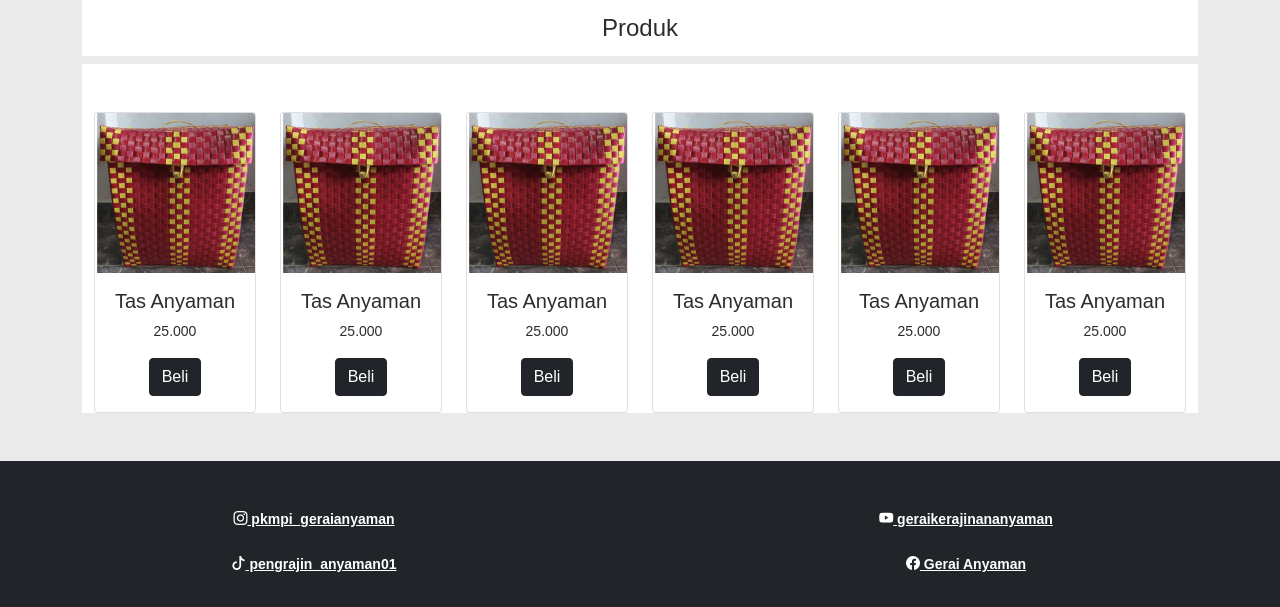
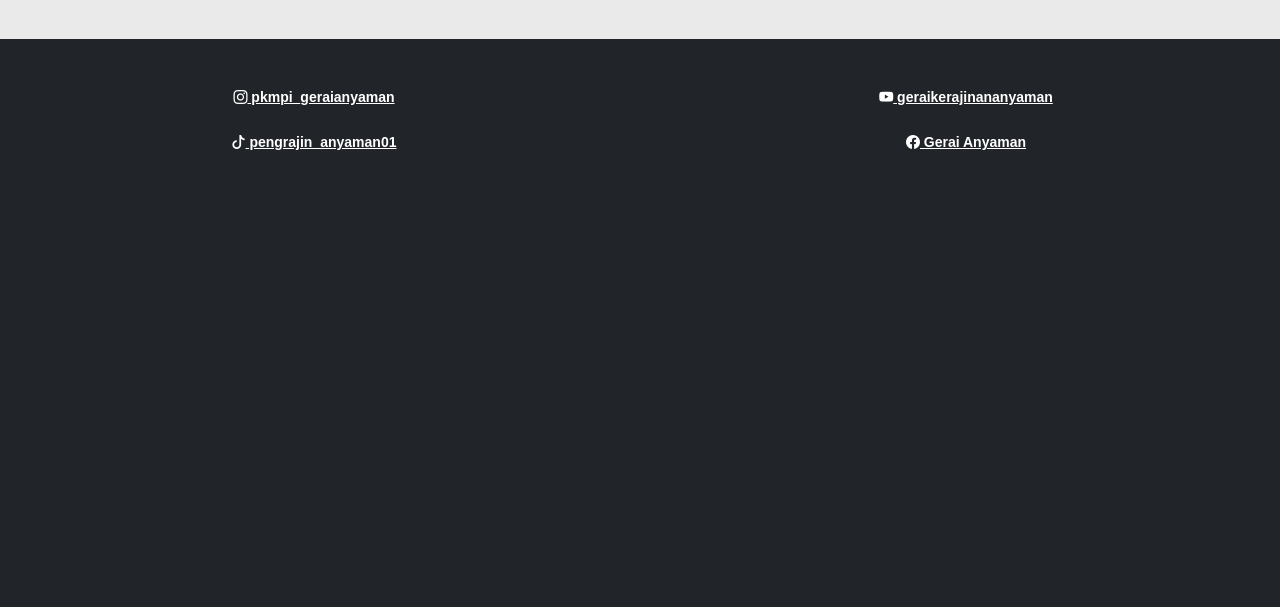
Before and after one commit to khisanafif/GKJ, a PHP site: page / in a window 1280 px wide. Shown: the part 734-1341 px from the top of the page. After the commit the page ends 884 px from the top, so only its background shows below. Run offline with PHP 8.4, Linux system fonts and the light colour scheme; some web fonts are replaced; grey boxes are pictures that could not be loaded.

Commit message:
Menammbahkan product dan memindahkan ke koleksi

```diff
--- a/fontawesome/css/stylehome.css
+++ b/fontawesome/css/stylehome.css
@@ -134,3 +134,7 @@ section{
     border-radius: 8px;
     cursor: pointer;
   }
+
+  .card{
+    height: 400px;
+  }
--- a/index.html
+++ b/index.html
@@ -11,6 +11,8 @@
   <!-- Bootstrap Icon -->
   <link rel="stylesheet" href="https://cdn.jsdelivr.net/npm/bootstrap-icons@1.10.5/font/bootstrap-icons.css">
 
+  <link rel='icon' type='image/png' sizes='32x32' href='../assets/logo.png'>
+  <link rel='icon' type='image/png' sizes='96x96' href='../assets/logo.png'>
 
 
   <title>GK Jember</title>
@@ -36,7 +38,7 @@
             <a class="nav-link active" aria-current="page" href="#">Home</a>
           </li>
           <li class="nav-item">
-            <a class="nav-link" href="#">Koleksi</a>
+            <a class="nav-link" href="../pages/koleksi.html">Koleksi</a>
           </li>
           <li class="nav-item">
             <a class="nav-link" href="#">Notifikasi</a>
@@ -107,79 +109,7 @@
             </div>
         </div>
     <!-- Akhir Special Offer-->
-    </div>
 
-
-
-  <!-- Produk -->
-  <div class="container mt-2 ">
-    <div class="judul-produk" style="background-color: #FFF; padding: 5px 10px;">
-      <h4 class="text-center" style="margin-top: 10px;">Produk</h4>
-    </div>
-        <div class="row text-center row-container mt-2">
-          <div class="col-lg-2 col-md-2 col-sm-4 col-6 mt-5" >
-            <div class="card text-center" >
-              <img src="assets/produk/produk1.jpg" class="card-img-top" alt="...">
-              <div class="card-body">
-                <h5 class="card-title">Tas Anyaman</h5>
-                <p class="card-text">25.000</p>
-                <a href="../pages/singleproduct.html" class="btn btn-dark" onclick="Beli()">Beli</a>
-              </div>
-            </div>
-          </div>
-          <div class="col-lg-2 col-md-2 col-sm-4 col-6 mt-5" >
-            <div class="card text-center" >
-              <img src="assets/produk/produk1.jpg" class="card-img-top" alt="...">
-              <div class="card-body">
-                <h5 class="card-title">Tas Anyaman</h5>
-                <p class="card-text">25.000</p>
-                <a href="#" class="btn btn-dark" onclick="Beli()">Beli</a>
-              </div>
-            </div>
-          </div>
-          <div class="col-lg-2 col-md-2 col-sm-4 col-6 mt-5" >
-            <div class="card text-center" >
-              <img src="assets/produk/produk1.jpg" class="card-img-top" alt="...">
-              <div class="card-body">
-                <h5 class="card-title">Tas Anyaman</h5>
-                <p class="card-text">25.000</p>
-                <a href="#" class="btn btn-dark" onclick="Beli()">Beli</a>
-              </div>
-            </div>
-          </div>
-          <div class="col-lg-2 col-md-2 col-sm-4 col-6 mt-5" >
-            <div class="card text-center" >
-              <img src="assets/produk/produk1.jpg" class="card-img-top" alt="...">
-              <div class="card-body">
-                <h5 class="card-title">Tas Anyaman</h5>
-                <p class="card-text">25.000</p>
-                <a href="#" class="btn btn-dark" onclick="Beli()">Beli</a>
-              </div>
-            </div>
-          </div>
-          <div class="col-lg-2 col-md-2 col-sm-4 col-6 mt-5" >
-            <div class="card text-center" >
-              <img src="assets/produk/produk1.jpg" class="card-img-top" alt="...">
-              <div class="card-body">
-                <h5 class="card-title">Tas Anyaman</h5>
-                <p class="card-text">25.000</p>
-                <a href="#" class="btn btn-dark" onclick="Beli()">Beli</a>
-              </div>
-            </div>
-          </div>
-          <div class="col-lg-2 col-md-2 col-sm-4 col-6 mt-5" >
-            <div class="card text-center" >
-              <img src="assets/produk/produk1.jpg" class="card-img-top" alt="...">
-              <div class="card-body">
-                <h5 class="card-title">Tas Anyaman</h5>
-                <p class="card-text">25.000</p>
-                <a href="#" class="btn btn-dark" onclick="Beli()">Beli</a>
-              </div>
-            </div>
-          </div>
-        </div>
-      </div>
-    </div>
   <!-- Footer -->
   <footer class=" bg-dark text-white text-center pb-3 mt-5">
     <div class="row mt-5">
--- a/product1.html
+++ b/product1.html
@@ -25,8 +25,8 @@ CONNECTION WITH THE SOFTWARE OR THE USE OR OTHER DEALINGS IN THE SOFTWARE.
     <meta name='viewport' content='width=device-width, initial-scale=1, user-scalable=no'>
     <meta name='mobile-web-app-capable' content='yes'>
     <meta name='apple-mobile-web-app-capable' content='yes'>
-    <link rel='icon' type='image/png' sizes='32x32' href='favicon-32x32.png'>
-    <link rel='icon' type='image/png' sizes='96x96' href='favicon-96x96.png'>
+    <link rel='icon' type='image/png' sizes='32x32' href='../assets/logo.png'>
+    <link rel='icon' type='image/png' sizes='96x96' href='../assets/logo.png'>
     <link rel='stylesheet' href='css/common.css'>
 
     <title>GK Jember</title>
--- a/product2.html
+++ b/product2.html
@@ -25,8 +25,8 @@ CONNECTION WITH THE SOFTWARE OR THE USE OR OTHER DEALINGS IN THE SOFTWARE.
     <meta name='viewport' content='width=device-width, initial-scale=1, user-scalable=no'>
     <meta name='mobile-web-app-capable' content='yes'>
     <meta name='apple-mobile-web-app-capable' content='yes'>
-    <link rel='icon' type='image/png' sizes='32x32' href='favicon-32x32.png'>
-    <link rel='icon' type='image/png' sizes='96x96' href='favicon-96x96.png'>
+    <link rel='icon' type='image/png' sizes='32x32' href='../assets/logo.png'>
+    <link rel='icon' type='image/png' sizes='96x96' href='../assets/logo.png'>
     <link rel='stylesheet' href='css/common.css'>
 
     <title>GK Jember</title>
--- a/product3.html
+++ b/product3.html
@@ -25,8 +25,8 @@ CONNECTION WITH THE SOFTWARE OR THE USE OR OTHER DEALINGS IN THE SOFTWARE.
     <meta name='viewport' content='width=device-width, initial-scale=1, user-scalable=no'>
     <meta name='mobile-web-app-capable' content='yes'>
     <meta name='apple-mobile-web-app-capable' content='yes'>
-    <link rel='icon' type='image/png' sizes='32x32' href='favicon-32x32.png'>
-    <link rel='icon' type='image/png' sizes='96x96' href='favicon-96x96.png'>
+    <link rel='icon' type='image/png' sizes='32x32' href='../assets/logo.png'>
+    <link rel='icon' type='image/png' sizes='96x96' href='../assets/logo.png'>
     <link rel='stylesheet' href='css/common.css'>
 
     <title>GK Jember</title>
--- a/product4.html
+++ b/product4.html
@@ -25,8 +25,8 @@ CONNECTION WITH THE SOFTWARE OR THE USE OR OTHER DEALINGS IN THE SOFTWARE.
     <meta name='viewport' content='width=device-width, initial-scale=1, user-scalable=no'>
     <meta name='mobile-web-app-capable' content='yes'>
     <meta name='apple-mobile-web-app-capable' content='yes'>
-    <link rel='icon' type='image/png' sizes='32x32' href='favicon-32x32.png'>
-    <link rel='icon' type='image/png' sizes='96x96' href='favicon-96x96.png'>
+    <link rel='icon' type='image/png' sizes='32x32' href='../assets/logo.png'>
+    <link rel='icon' type='image/png' sizes='96x96' href='../assets/logo.png'>
     <link rel='stylesheet' href='css/common.css'>
 
     <title>GK Jember</title>
--- a/scripthome.js
+++ b/scripthome.js
@@ -41,7 +41,7 @@ products.forEach(product => {
             <img src="${product.img}" alt="${product.name}" class="product-image" />
             <div class="hover-overlay">
                 <button class="ar-button" onclick="loadModelAndShowAR('${product.arModel}')">Show In 3D</button>
-                <button class="buy-button" onclick="redirectToWhatsApp('${product.whatsappNumber}', '${product.name}')">Beli</button>
+                <button class="buy-button" onclick="redirectToWhatsApp('6285746807778', '${product.name}')">Beli</button>
             </div>
         </div>
     `;
```
Also changed, not shown: pages/koleksi.html (added, +217 -0 lines), assets/produk/berkatan.png (added), assets/produk/besar.png (added), assets/produk/bundar.png (added), assets/produk/jumbo.png (added), assets/produk/kotak besar.png (added), assets/produk/kotak pensil.png (added), assets/produk/sampingmodif.png (added), assets/produk/sampingpolos.png (added), assets/produk/set.png (added), assets/produk/tanggung.png (added), assets/produk/unyiljapit.png (added), assets/produk/unyilpolos.png (added).
